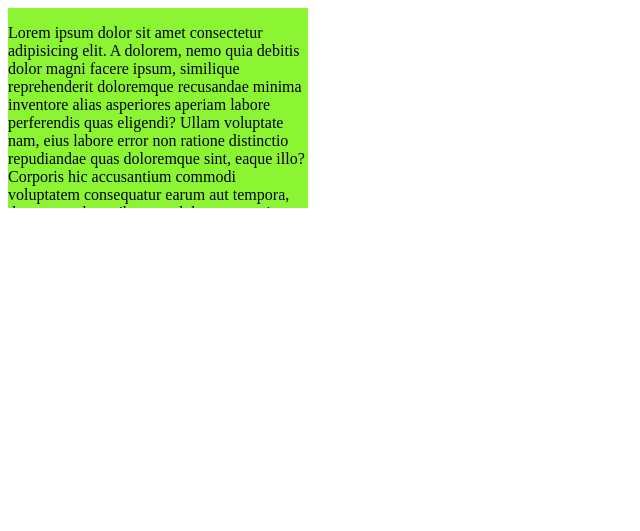
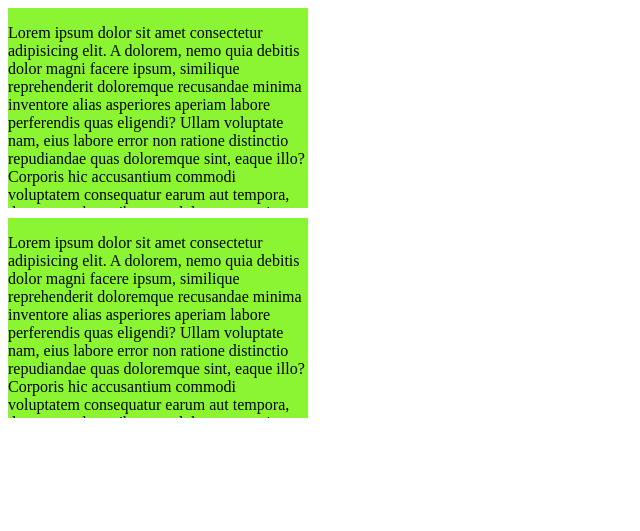
Before and after one commit to farahtaab/CSS, a plain HTML site: page overflow.html in a window 1280 px wide. Shown: the whole page, without its empty margins (0-640 px from the left). Drawn offline with Linux system fonts and the light colour scheme.

Commit message:
subida de overflow act

```diff
--- a/overflow.html
+++ b/overflow.html
@@ -7,7 +7,14 @@
     <link rel="stylesheet" href="styles/overflow.css">
 </head>
 <body>
-    <div>
+    <div id="p-1">
+        <p>Lorem ipsum dolor sit amet consectetur adipisicing elit. A dolorem, nemo quia debitis dolor magni facere ipsum, similique reprehenderit doloremque recusandae minima inventore alias asperiores aperiam labore perferendis quas eligendi?
+        Ullam voluptate nam, eius labore error non ratione distinctio repudiandae quas doloremque sint, eaque illo? Corporis hic accusantium commodi voluptatem consequatur earum aut tempora, deserunt voluptatibus est, dolorem asperiores alias!
+        Similique eius voluptate quisquam doloribus amet voluptatem id quod sit error, tenetur repudiandae iure architecto sed fugiat voluptatum quia corporis porro ea numquam. Itaque in laboriosam, corporis numquam dignissimos libero.
+        Quod, in? Dignissimos, impedit incidunt. Voluptatum at culpa aperiam beatae aut corporis debitis magnam doloremque modi quis asperiores laboriosam ducimus, facere consequatur, similique voluptate nemo tempora iusto illo neque eius.
+        Aut laudantium tenetur iste quos vero dolore veniam doloremque tempora corrupti, odit incidunt obcaecati quae aperiam sunt dicta consequuntur earum ad voluptate et rem beatae doloribus! Similique beatae perspiciatis accusantium?</p>
+    </div>
+    <div id="p-2">
         <p>Lorem ipsum dolor sit amet consectetur adipisicing elit. A dolorem, nemo quia debitis dolor magni facere ipsum, similique reprehenderit doloremque recusandae minima inventore alias asperiores aperiam labore perferendis quas eligendi?
         Ullam voluptate nam, eius labore error non ratione distinctio repudiandae quas doloremque sint, eaque illo? Corporis hic accusantium commodi voluptatem consequatur earum aut tempora, deserunt voluptatibus est, dolorem asperiores alias!
         Similique eius voluptate quisquam doloribus amet voluptatem id quod sit error, tenetur repudiandae iure architecto sed fugiat voluptatum quia corporis porro ea numquam. Itaque in laboriosam, corporis numquam dignissimos libero.
--- a/styles/overflow.css
+++ b/styles/overflow.css
@@ -1,6 +1,14 @@
-div{
+#p-1{
     background-color: rgb(139, 245, 52);
     width: 300px;
     height: 200px;
     overflow: auto;
+    margin-bottom: 10px;
 }
+
+#p-2{
+    background-color: rgb(139, 245, 52);
+    width: 300px;
+    height: 200px;
+    overflow: hidden;
+}
```
